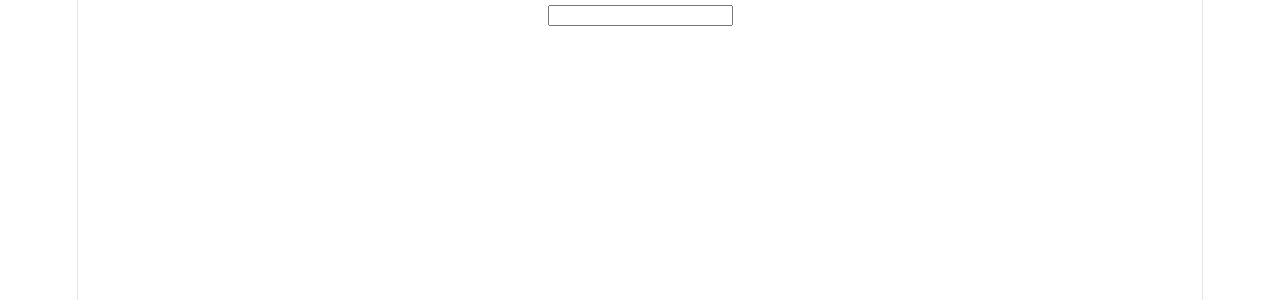
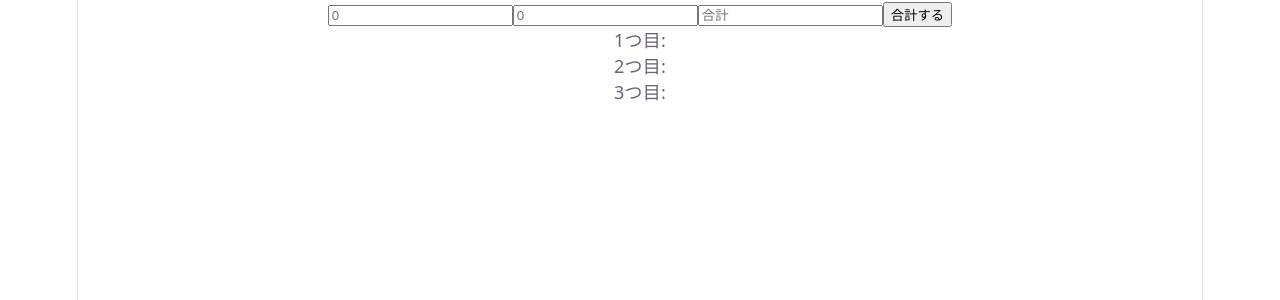
Before and after one commit to Takumi-Tsuchiya-30/my-tdd-app, a React (Vite) app: page / in a window 1280 px wide. Shown: the top 300 px of the page. Built offline with nearby package versions, Linux system fonts and the light colour scheme.

Commit message:
入力欄追加＋ボタン押下による足し算処理追加

```diff
--- a/src/App.tsx
+++ b/src/App.tsx
@@ -1,13 +1,44 @@
 import { useState } from 'react';
 
 function App() {
-  // 数字か空文字を入れる部屋にする（初期値は空文字）
   const [num, setNum] = useState<number | "">("");
+  const [num2, setNum2] = useState<number | "">("");
+  const [num3, setNum3] = useState<number | "">(""); // 追加の空ボックス
+
+
+  const handleSum = () => {
+  const a = Number(num);
+  const b = Number(num2);
+  setNum3(a + b);
+  };
 
   return (
     <div>
-      <input type="number" value={num} onChange={(e) => setNum(Number(e.target.value))} />
-      <span>{num}</span>
+      <input
+        type="number"
+        value={num}
+        placeholder="0"
+        onChange={(e) => setNum(Number(e.target.value))}
+      />
+
+      <input
+        type="number"
+        value={num2}
+        placeholder="0"
+        onChange={(e) => setNum2(Number(e.target.value))}
+      />
+
+      <input
+        type="number"
+        value={num3}
+        placeholder="合計"
+        readOnly
+      />
+       <button onClick={handleSum}>合計する</button>
+
+      <div>1つ目: {num}</div>
+      <div>2つ目: {num2}</div>
+      <div>3つ目: {num3}</div>
     </div>
   );
 }
```
Also changed, not shown: 1 other file (tests, documents, lock files or other folders).
